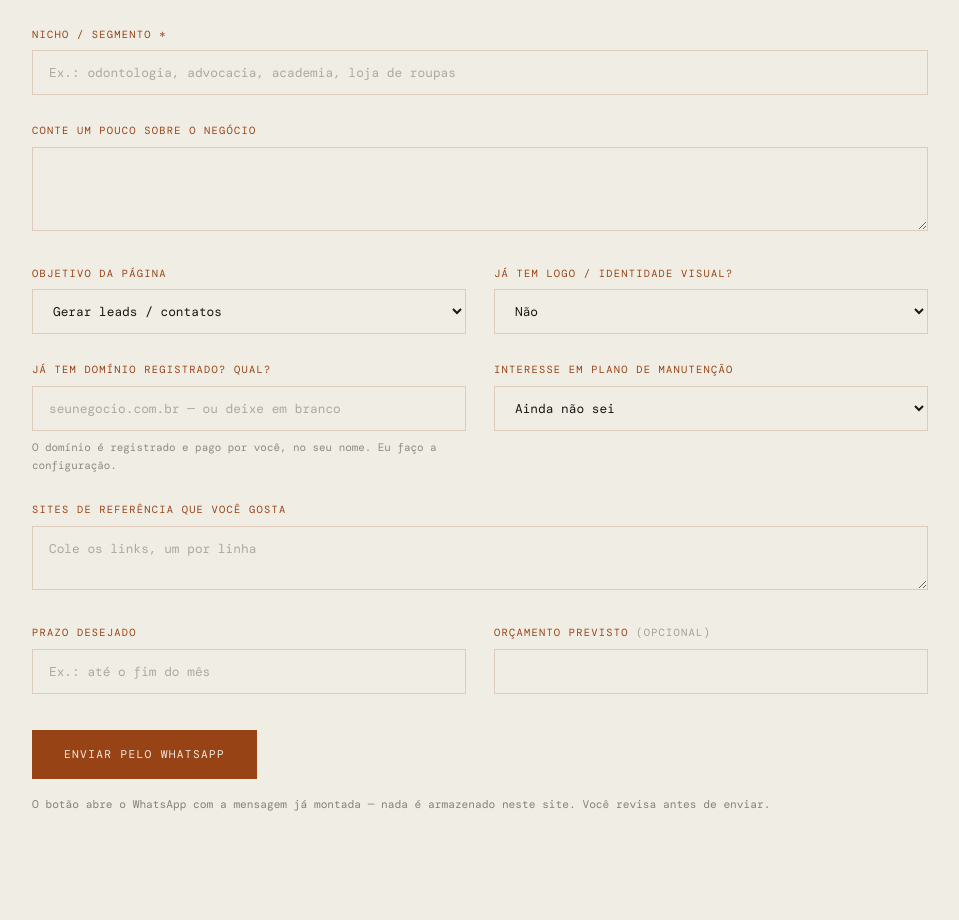
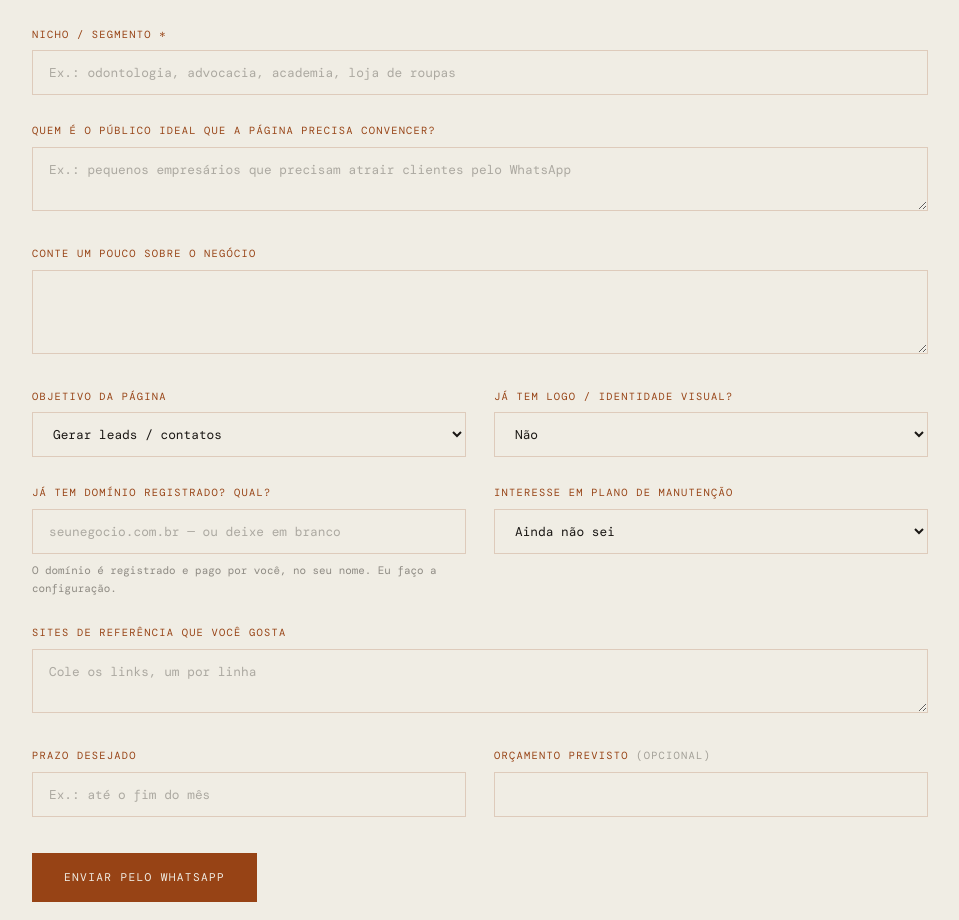
Before and after one commit to ArthurSouzaDev/Portfolio, a Next.js app: page /contrate/orcamento in a window 1280 px wide. Shown: the part 1804-2724 px from the top of the page, without its empty margins (160-1119 px from the left). Built offline with nearby package versions, Linux system fonts and the light colour scheme; a web font is replaced by a local one.

Commit message:
feat(contrate): adiciona publico-alvo ao briefing

```diff
--- a/src/components/contrate/FormOrcamento.tsx
+++ b/src/components/contrate/FormOrcamento.tsx
@@ -17,6 +17,7 @@ type Briefing = {
   nome: string;
   contato: string;
   nicho: string;
+  publicoAlvo: string;
   negocio: string;
   objetivo: string;
   temLogo: string;
@@ -31,6 +32,7 @@ const BRIEFING_INICIAL: Briefing = {
   nome: "",
   contato: "",
   nicho: "",
+  publicoAlvo: "",
   negocio: "",
   objetivo: OBJETIVOS[0],
   temLogo: "Não",
@@ -52,6 +54,7 @@ function montarMensagem(b: Briefing, estimativa: EstimativaInput): string {
     `Nicho / segmento: ${b.nicho}`,
   ];
 
+  if (b.publicoAlvo.trim()) linhas.push(`Público-alvo: ${b.publicoAlvo}`);
   if (b.negocio.trim()) linhas.push(`Sobre o negócio: ${b.negocio}`);
   linhas.push(`Objetivo da página: ${b.objetivo}`);
   linhas.push(`Já tenho logo/identidade: ${b.temLogo}`);
@@ -135,6 +138,21 @@ export default function FormOrcamento({ estimativa }: { estimativa: EstimativaIn
           onChange={(e) => set("nicho", e.target.value)}
           aria-invalid={tentouEnviar && faltando.nicho}
           className={`${INPUT} ${erro(faltando.nicho)}`}
+        />
+      </div>
+
+      {/* Público-alvo */}
+      <div>
+        <label htmlFor={campo("publicoAlvo")} className={LABEL}>
+          Quem é o público ideal que a página precisa convencer?
+        </label>
+        <textarea
+          id={campo("publicoAlvo")}
+          rows={2}
+          placeholder="Ex.: pequenos empresários que precisam atrair clientes pelo WhatsApp"
+          value={b.publicoAlvo}
+          onChange={(e) => set("publicoAlvo", e.target.value)}
+          className={`${INPUT} resize-y border-terracota/20`}
         />
       </div>
 
```
